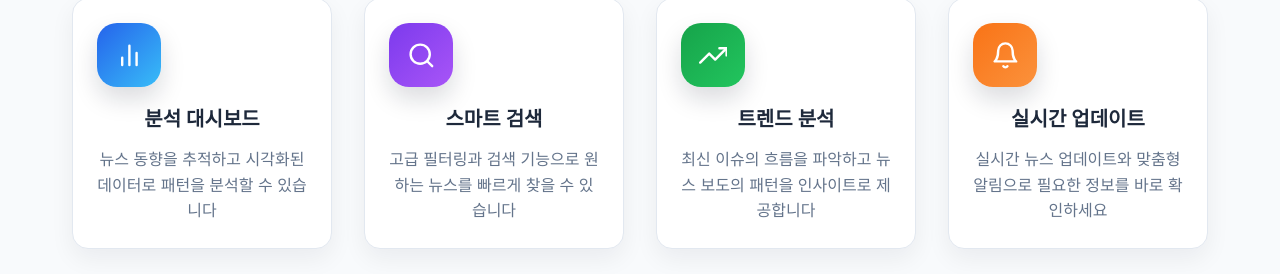
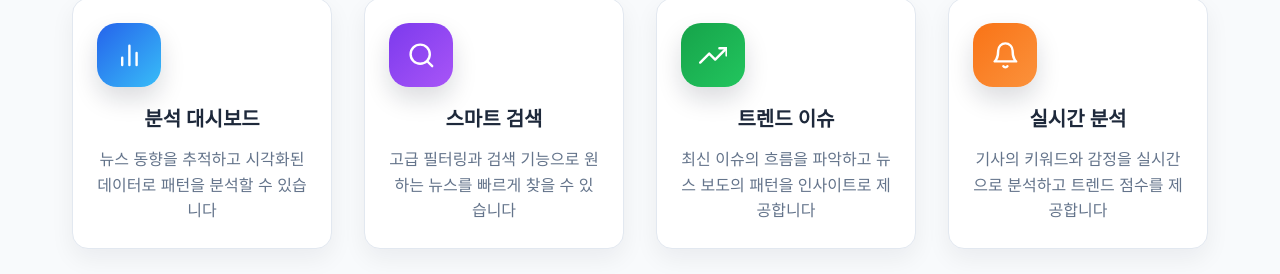
Before and after one commit to YeonwooNuf/Neusis-frontend, a React (Vite) app: page / in a window 1280 px wide. Shown: the part 637-911 px from the top of the page. Built offline with nearby package versions, Linux system fonts and the light colour scheme; no server answers.

Commit message:
// 메인 기능 설명 수정

```diff
--- a/src/pages/HomePage.tsx
+++ b/src/pages/HomePage.tsx
@@ -190,7 +190,7 @@ const HomePage = () => {
               <div className="feature-icon feature-icon--green">
                 <FiTrendingUp className="feature-icon-svg" />
               </div>
-              <h3 className="feature-title">트렌드 분석</h3>
+              <h3 className="feature-title">트렌드 이슈</h3>
               <p className="feature-description">
                 최신 이슈의 흐름을 파악하고 뉴스 보도의 패턴을 인사이트로 제공합니다
               </p>
@@ -200,9 +200,9 @@ const HomePage = () => {
               <div className="feature-icon feature-icon--orange">
                 <FiBell className="feature-icon-svg" />
               </div>
-              <h3 className="feature-title">실시간 업데이트</h3>
+              <h3 className="feature-title">실시간 분석</h3>
               <p className="feature-description">
-                실시간 뉴스 업데이트와 맞춤형 알림으로 필요한 정보를 바로 확인하세요
+                기사의 키워드와 감정을 실시간으로 분석하고 트렌드 점수를 제공합니다
               </p>
             </div>
           </div>
```
